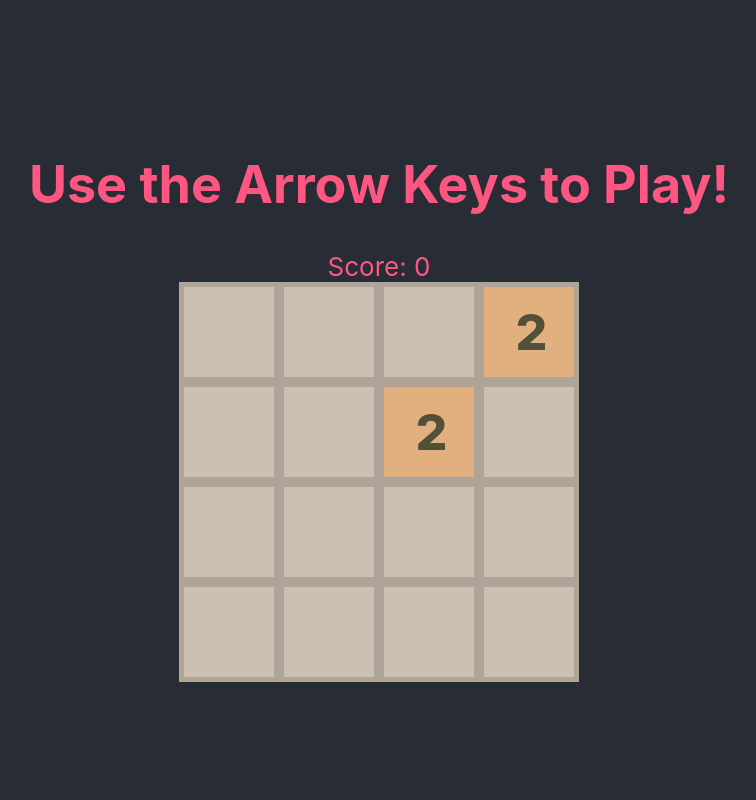
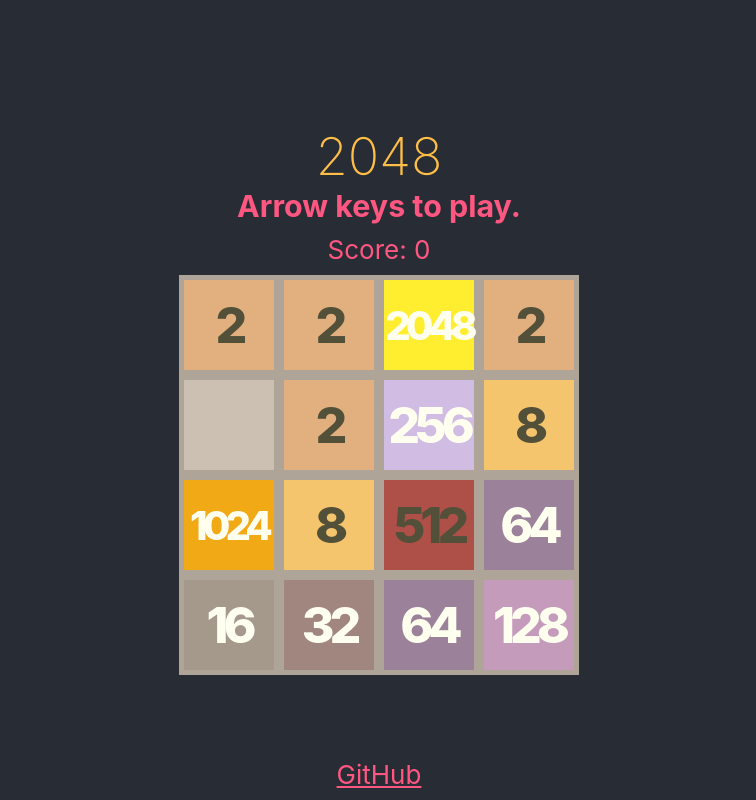
Before and after one commit to tylersayvetz/2048, a React (Create React App) app: page / in a window 1280 px wide. Shown: the whole page, without its empty margins (261-1017 px from the left). Built offline with nearby package versions, Linux system fonts and the light colour scheme.

Commit message:
add gameover detection, see bug

```diff
--- a/package.json
+++ b/package.json
@@ -6,6 +6,8 @@
     "@testing-library/jest-dom": "^4.2.4",
     "@testing-library/react": "^9.4.0",
     "@testing-library/user-event": "^7.2.1",
+    "@types/classnames": "^2.2.9",
+    "classnames": "^2.2.6",
     "dotenv": "^8.2.0",
     "express": "^4.17.1",
     "path": "^0.12.7",
--- a/src/2048.css
+++ b/src/2048.css
@@ -5,8 +5,13 @@
 }
 
 .board {
+  position: relative;
+}
 
+.header {
+  margin: 10px;
 }
+
 .row {
   display: flex;
 }
@@ -22,6 +27,20 @@
   display: flex;
   justify-content: center;
   align-items: center;
+}
 
+.gameover {
+  filter: brightness(0.4);
+}
 
+.game-over-message {
+  color: rgb(255, 190, 71);
+  font-size: 50px;
+  font-weight: lighter;
+  z-index: 2;
+  position: absolute;
+  left: 85px;
+  top: calc( 50% - 20px);
+  background-color: hsla(36, 58%, 17%, 0.671);
+  padding: 10px;
 }
--- a/src/2048.tsx
+++ b/src/2048.tsx
@@ -1,29 +1,37 @@
-import React, { useState, useEffect } from 'react';
+import React, { useState, useEffect, ReactHTML } from 'react';
 import Cell from './Cell';
 import './2048.css';
 import Engine from './2048engine';
+import classNames from 'classnames';
 
 const engine = new Engine(4, 4);
-engine.seedBoard(2);
+// engine.seedBoard(2);
 
 interface GameProps {
 }
 
 export default function Twenty48(props: GameProps) {
 
+  //state setters
   const [board, setBoard] = useState(engine.getBoard());
   const [score, setScore] = useState(engine.getScore());
+  const [gameOver, setGameOver] = useState(engine.getStatus());
+
+  let gameOverDisplay: React.CSSProperties = {
+    display: gameOver === 'lost' ? '' : 'none'
+  }
+
 
   function handleKeyDown(ev: KeyboardEvent) {
+    //Main Game Action Loop
+    //move the pieces and then set the board state.
     const code = ev.keyCode;
     if (code >= 37 && code <= 40) {
-      console.log(code);
-      //do some shit!
-      //move the pieces and then set the board state.
       engine.playerMove(code);
+
       setBoard(engine.getBoard());
       setScore(engine.getScore());
-      console.log('Board to Front End', engine.getBoard());
+      setGameOver(engine.getStatus());
     }
   }
 
@@ -41,18 +49,27 @@ export default function Twenty48(props: GameProps) {
       const idx = 4 * i + j;
       row.push(<Cell
         contents={board[idx]}
-        />)
+      />)
     }
     rows.push(row);
   }
   return (
     <div
-    className='board'
+      className='board'
     >
       <div className='header'>Score: {score}</div>
-      { rows.map((row, i) => {
-        return <div key={i} className='row'>{row}</div>
-      }) }
+      <div className='game-over-message' style={gameOverDisplay}>Game Over</div>
+      <div className={classNames({ gameover: gameOver })}>
+        {() => {
+          if (gameOver) { return <div className='game-over-message'>'Game Over'</div> }
+          return;
+        }}
+        {
+          rows.map((row, i) => {
+            return <div key={i} className='row'>{row}</div>
+          })
+        }
+      </div>
     </div>
   )
 }
--- a/src/2048engine.ts
+++ b/src/2048engine.ts
@@ -9,16 +9,17 @@ export default class Engine {
   height: number;
   board: Array<number | null>;
   score: number;
+  gameStatus: string | null;
 
   constructor(width: number, height: number) {
     this.height = height;
     this.width = width;
     this.board = (new Array(16)).fill(null);
     this.score = 0;
+    this.gameStatus = null;
 
     // here is a seed, if needed.
-    // this.board = [2, 2, 2048, 2, null, 2, 256, 8, 1024, 8, 512, 64, 16, 32, 64, 128]
-    //locked seed...
+    this.board = [2, 2, 2048, 2, null, 2, 256, 8, 1024, 8, 512, 64, 16, 32, 64, 128]
     // this.board = [2, null, null, null, null, null, null, null, null, null, null, null, null, null, null, null]
 
   }
@@ -31,10 +32,13 @@ export default class Engine {
     return (new Array(16)).fill(null);
   }
 
-  getScore():number {
+  getScore(): number {
     return this.score;
   }
 
+  getStatus(): string | null {
+    return this.gameStatus;
+  }
 
   //seed board with
   seedBoard(numberSeeds: number) {
@@ -48,11 +52,55 @@ export default class Engine {
     }
   }
 
-  // copy2Darray(inputArr: TwoDBoard): TwoDBoard {
+  playerMove(key: number) {
+    //so long as the game is still active..
+    if (this.gameStatus !== 'lost') {
 
-  // }
+      //update the score
+      this.score = this.board.reduce((acc: number, cell: CellContent) => {
+        return acc += cell || 0;
+      }, 0)
 
-  handleCollapse(board: TwoDBoard, direction: string, returnBoard: Board): any {
+      //make a 2D board, horizontally oriented.
+      let horizontalBoard: TwoDBoard = [];
+      for (let i = 0; i < 4; i++) {
+        horizontalBoard.push(this.board.slice(i * 4, (i + 1) * 4));
+      }
+
+      //and another one, vertically oriented.
+      let verticalBoard: TwoDBoard = [];
+      for (let i = 0; i < 4; i++) {
+        let sub: Board = [];
+        for (let j = 0; j < 4; j++) {
+          sub.push(this.board[j * 4 + i]);
+        }
+        verticalBoard.push(sub);
+      }
+
+      //make the new board.
+      let returnBoard: Board =  this.nextBoard(key, horizontalBoard, verticalBoard);
+
+      // set up comparisson between old and new boards
+      const prevBoard = new Array(...this.board);
+      const availableSpaces: number = returnBoard.filter(cell => cell === null).length;
+      this.board = returnBoard;
+
+      //compare the two boards.
+      const same = this.compareBoards(returnBoard, prevBoard);
+
+      //if the board hasnt changed AND there are no abvailable spaces, game over condition might exist.
+      if (same && availableSpaces === 0) {
+        this.gameStatus = this.checkGameOver(verticalBoard, horizontalBoard) ? 'lost' : null;
+
+        //else, if the board changed, seed the board.
+      } else if (!same) {
+        this.seedBoard(1);
+      }
+      // else do nothing.
+    }
+  }
+
+  private handleCollapse(board: TwoDBoard, direction: string, returnBoard: Board): any {
     //create board to hold current condition. Create collapsed and combined bools.
     let collapsed: boolean = false;
     let combined: boolean = false;
@@ -80,7 +128,6 @@ export default class Engine {
         return row
       })
 
-
       //prevent recurring collapses on an individual row
       combined = true;
 
@@ -95,7 +142,7 @@ export default class Engine {
         return true;
       })
 
-      //if all the checkcollapsed elements are true, stop looping by setting collapsed to true..
+      //if all the checkcollapsed elements are true (meaning each row has no gaps), stop looping by setting collapsed to true..
       collapsed = (checkCollapsed.filter(check => check === true).length === 4) ? true : false
     }
 
@@ -118,8 +165,7 @@ export default class Engine {
     }
   }
 
-
-  vertical2Dto1D(vert: TwoDBoard): Board {
+  private vertical2Dto1D(vert: TwoDBoard): Board {
     let oneD: Board = [];
     for (let i = 0; i < 4; i++) {
       vert.forEach(column => {
@@ -129,79 +175,57 @@ export default class Engine {
     return oneD;
   }
 
-  horizontal2Dto1D(horiz: TwoDBoard): Board {
+  private horizontal2Dto1D(horiz: TwoDBoard): Board {
     let oneD: Board = [];
     horiz.forEach(sub => {
-      console.log(sub);
       oneD = oneD.concat(sub)
     })
     return oneD
   }
 
+  //return true if the boards are the same
+  private compareBoards(a: Board, b: Board): boolean {
+    return a.reduce((acc: boolean, cell: CellContent, idx: number) => {
+      if (!acc) { return false }
+      return cell === b[idx] ? true : false
+    }, true);
+  }
 
-  /*
-  key codes:
-  37: left
-  38: up
-  39: right
-  40: down
-*/
-  playerMove(key: number) {
+  //try every direction for possibilities of movement.
+  // If all results match this.board, youre locked. Cant move. (game over: return true)
+  private checkGameOver(vertical: TwoDBoard, horizontal: TwoDBoard): boolean {
 
-    //update the score
-    this.score = this.board.reduce((acc: number, cell: CellContent) => {
-      return acc += cell || 0;
-    }, 0)
-
-    //make a 2D board, horizontally oriented.
-    let horizontalBoard: TwoDBoard = [];
+    //TODO: figure out why 'right' and 'down' dont allow you to lose, even when you've lost. check cantMove Array and work back from there.
+    let cantMove = (new Array(4)).fill(false);
     for (let i = 0; i < 4; i++) {
-      horizontalBoard.push(this.board.slice(i * 4, (i + 1) * 4));
+      const check = this.compareBoards(this.nextBoard(37 + i, horizontal, vertical), this.board);
+      cantMove[i] = check;
     }
 
-    //and another one, vertically oriented.
-    let verticalBoard: TwoDBoard = [];
-    for (let i = 0; i < 4; i++) {
-      let sub: Board = [];
-      for (let j = 0; j < 4; j++) {
-        sub.push(this.board[j * 4 + i]);
-      }
-      verticalBoard.push(sub);
-    }
+    return cantMove.filter(same => same === true).length === 4 ? true : false;
+  }
 
-    //this will be our new board.
+  private nextBoard(key: number, horizontal: TwoDBoard, vertical: TwoDBoard): Board {
     let returnBoard: Board = [];
 
-    //do actions based on the key pressed.
+    //functions based on the user action. (key codes: 37, 38, 39, 40)
     switch (key) {
       case 37:
-        returnBoard = this.handleCollapse(horizontalBoard, 'left', returnBoard);
+        returnBoard = this.handleCollapse(horizontal, 'left', returnBoard);
         break;
       case 38:
-        returnBoard = this.handleCollapse(verticalBoard, 'up', returnBoard);
+        returnBoard = this.handleCollapse(vertical, 'up', returnBoard);
         break;
       case 39:
-        returnBoard = this.handleCollapse(horizontalBoard.map(row => row.reverse()), 'right', returnBoard);
+        returnBoard = this.handleCollapse(horizontal.map(row => row.reverse()), 'right', returnBoard);
         break;
       case 40:
-        returnBoard = this.handleCollapse(verticalBoard.map(column => column.reverse()), 'down', returnBoard);
+        returnBoard = this.handleCollapse(vertical.map(column => column.reverse()), 'down', returnBoard);
         break;
     }
 
-    //Set the new this.board
-    //if the board was able to change, seed the board with another number. If not, prevent seed.
-    const prevBoard = new Array(...this.board);
-    this.board = returnBoard;
+    return returnBoard;
 
-    const same = returnBoard.reduce((acc: boolean, cell: CellContent, idx: number) => {
-      if (!acc) {return false}
-      return cell === prevBoard[idx] ? true : false
-    }, true);
-
-    if (!same) {
-      this.seedBoard(1);
-    }
   }
 
-
 }
--- a/src/App.css
+++ b/src/App.css
@@ -36,3 +36,19 @@
     transform: rotate(360deg);
   }
 }
+
+h1, h3 {
+  margin-block-end: 0px;
+  margin-block-start: 0px;
+}
+
+h1 {
+  font-weight: 200;
+  color: rgb(255, 190, 71);
+}
+
+#github-link {
+  position: absolute;
+  bottom: 10px;
+
+}
--- a/src/App.js
+++ b/src/App.js
@@ -9,8 +9,10 @@ function App() {
   return (
     <div className="App">
       <header className="App-header">
-        <h1>Use the Arrow Keys to Play!</h1>
+        <h1>2048</h1>
+        <h3>Arrow keys to play.</h3>
         <Twenty48/>
+        <a id='github-link' href="https://github.com/tylersayvetz/2048">GitHub</a>
       </header>
     </div>
   );
```
Also changed, not shown: 1 other file (tests, documents, lock files or other folders).
